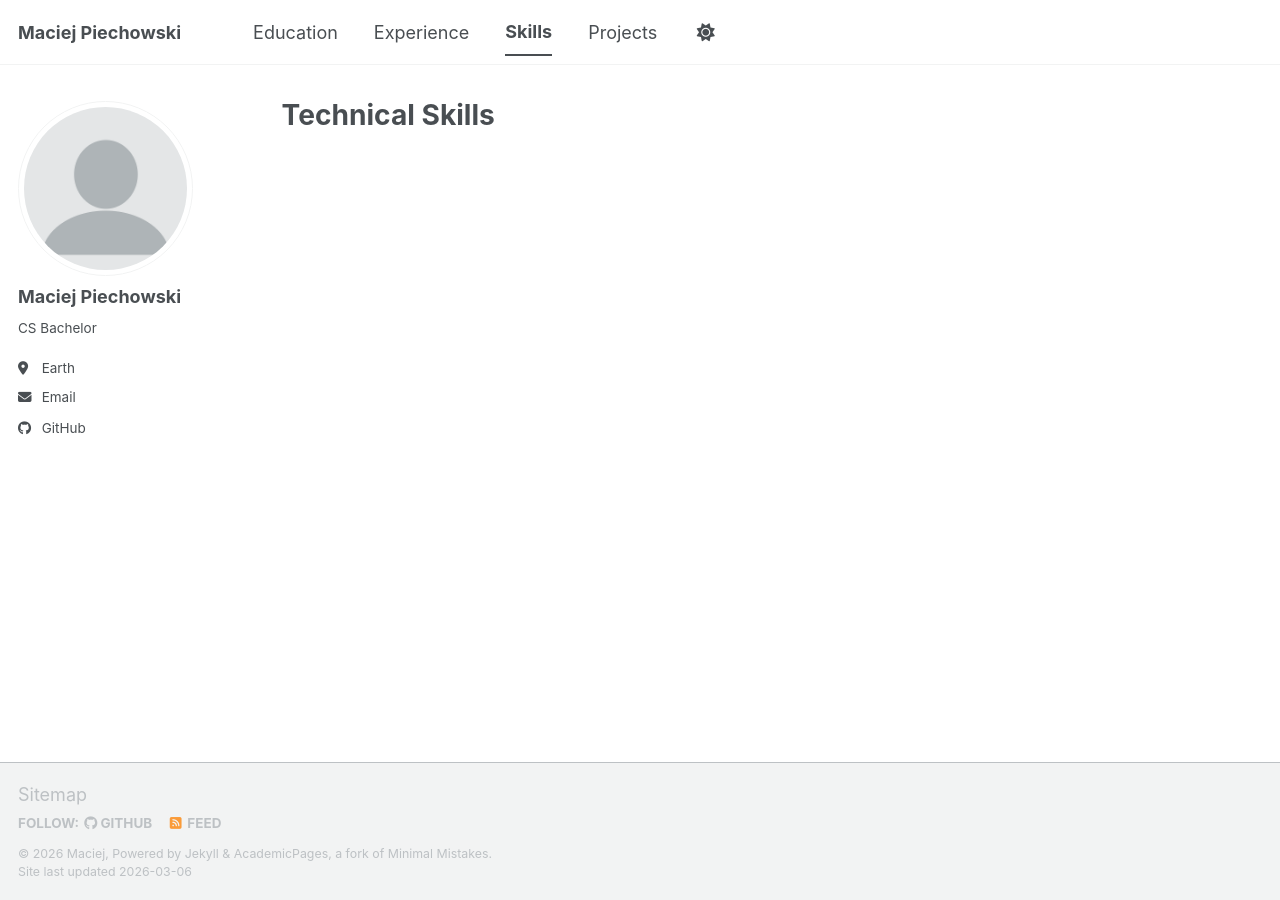
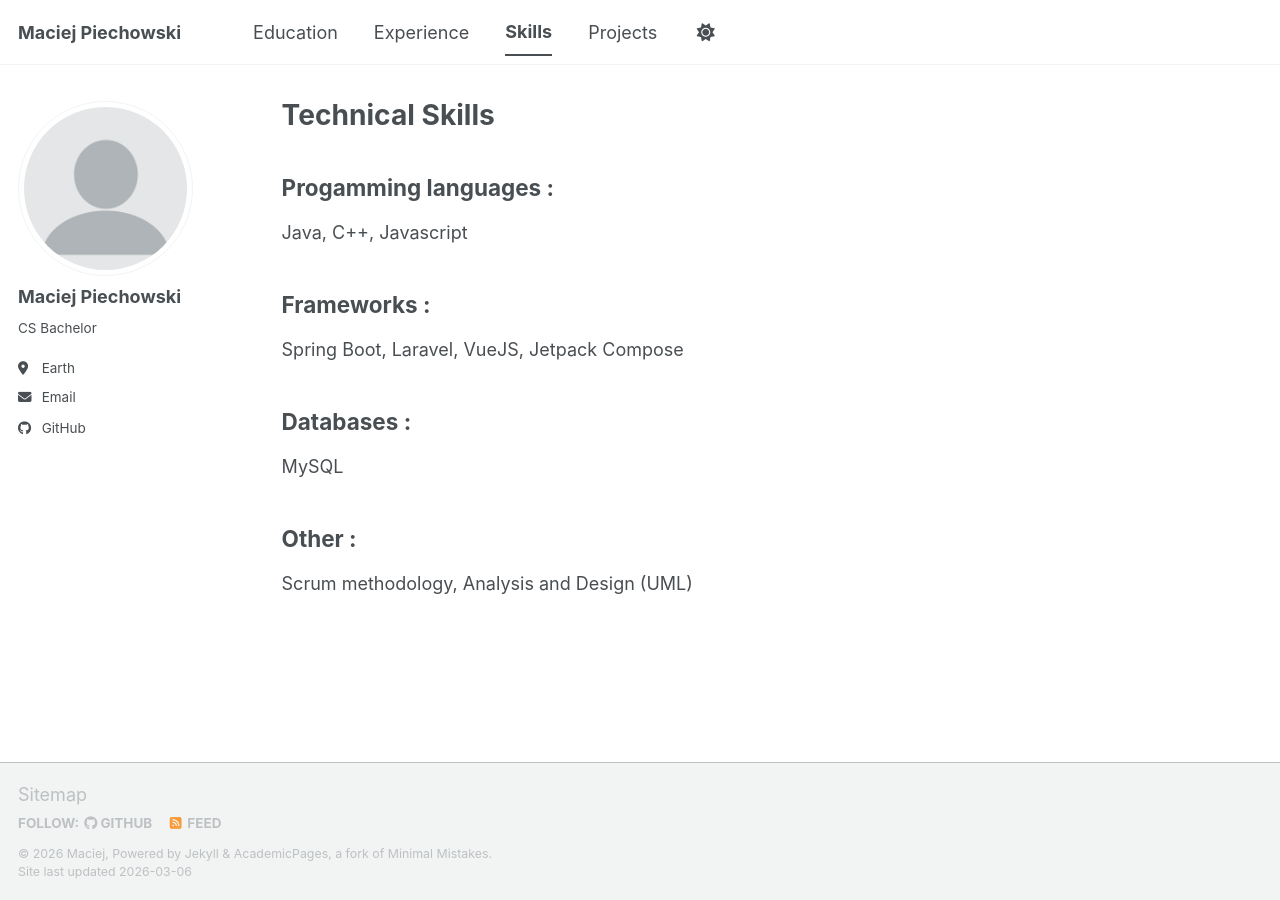
Before and after one commit to Maciej-Develop/Maciej-Develop.github.io, a Jekyll site: the page built from _pages/skills.md, in a window 1280 px wide. Built offline with Jekyll 4.4.1, drawn with Linux system fonts in a browser that asks for light colours; a script bundle is joined from its source files by our own code; library files that are not in the unit come from our copies.

Commit message:
Add skill's page content

```diff
--- a/_pages/skills.md
+++ b/_pages/skills.md
@@ -4,3 +4,19 @@ title: "Technical Skills"
 permalink: /skills/
 author_profile: true
 ---
+
+## Progamming languages :
+
+Java, C++, Javascript
+
+## Frameworks :
+
+Spring Boot, Laravel, VueJS, Jetpack Compose
+
+## Databases :
+
+MySQL
+
+## Other :
+
+Scrum methodology, Analysis and Design (UML)
```
